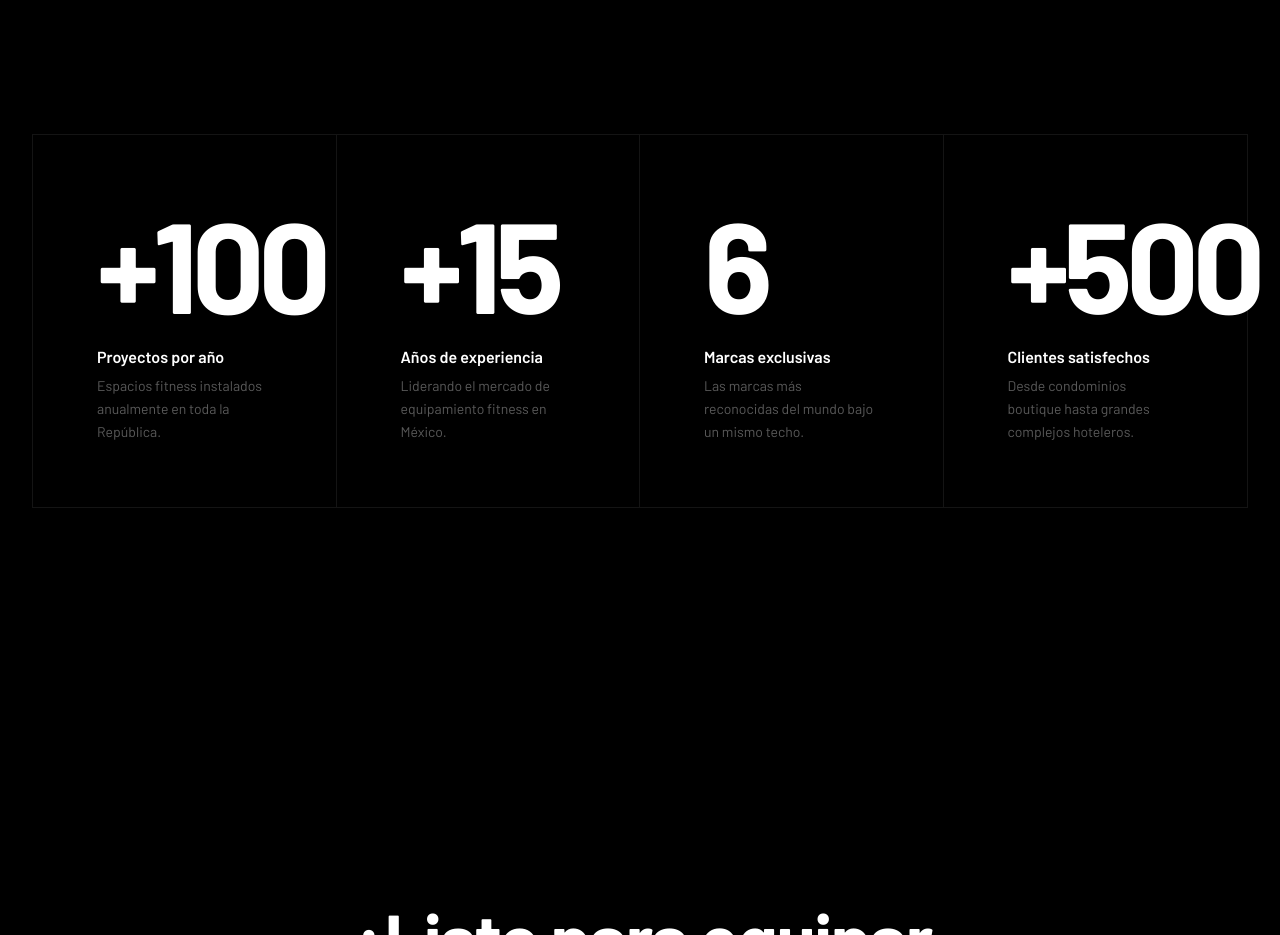
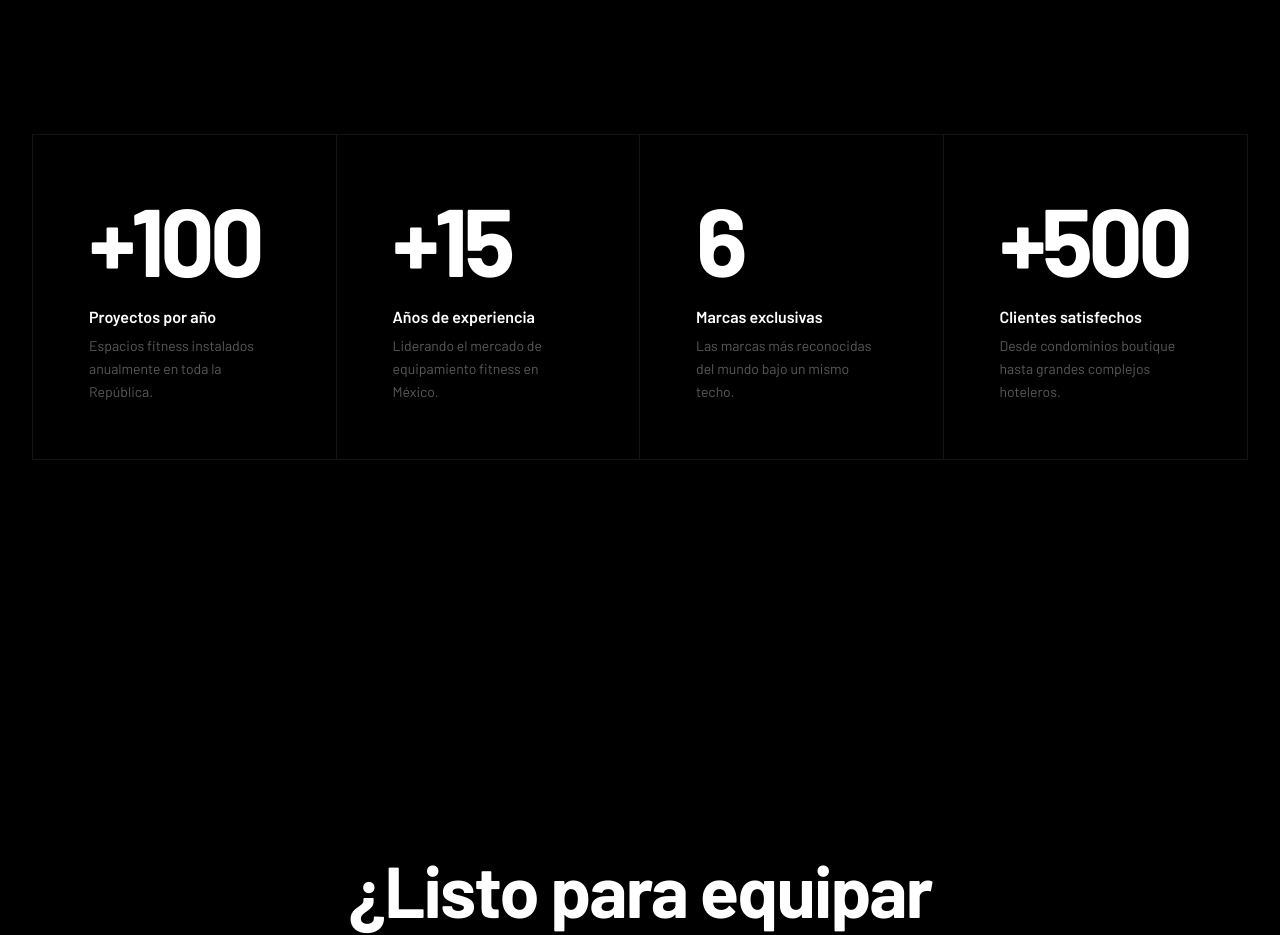
Before and after one commit to uriel-martinez82/sports-test, a Next.js app: page / in a window 1280 px wide. Shown: the part 4040-4975 px from the top of the page. Built offline with nearby package versions, Linux system fonts and the light colour scheme; a web font is replaced by a local one.

Commit message:
fix: stats numbers overflow and font sizing

```diff
--- a/src/components/sections/Metrics.tsx
+++ b/src/components/sections/Metrics.tsx
@@ -77,8 +77,8 @@ export default function Stats() {
       <div className="max-w-7xl mx-auto px-6 lg:px-8">
         <div className="grid grid-cols-1 sm:grid-cols-2 lg:grid-cols-4 divide-y sm:divide-y-0 sm:divide-x divide-white/8 border border-white/8">
           {stats.map((s, i) => (
-            <AnimateIn key={i} delay={i * 0.08} className="p-12 lg:p-16">
-              <div className="text-8xl lg:text-9xl font-black text-white leading-none tracking-tighter mb-5">
+            <AnimateIn key={i} delay={i * 0.08} className="p-10 lg:p-14 overflow-hidden">
+              <div className="text-6xl lg:text-8xl font-black text-white leading-none tracking-tighter mb-5">
                 <Counter prefix={s.prefix} target={s.target} suffix={s.suffix} />
               </div>
               <div className="text-white font-semibold text-base mb-2 leading-tight">
```
